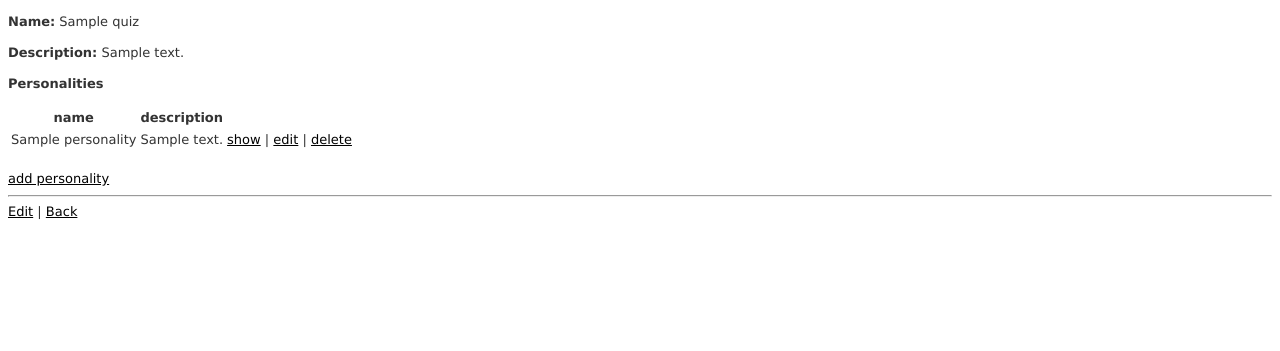
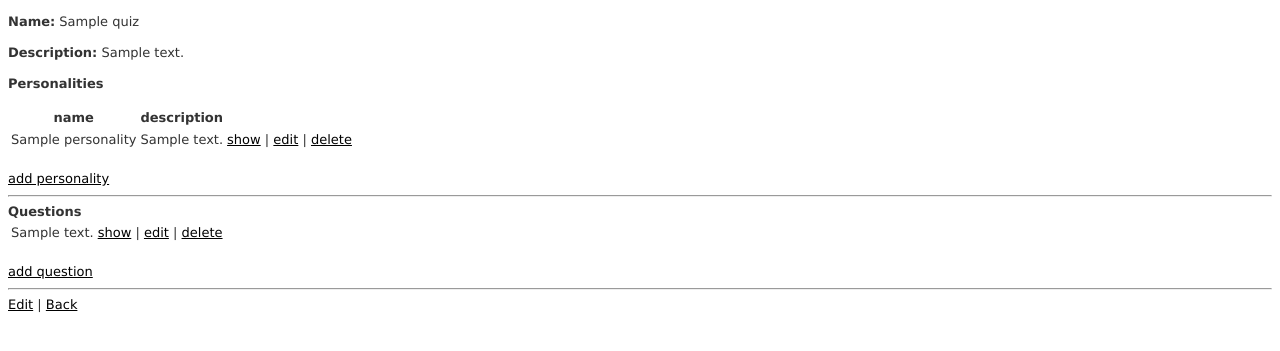
Before and after one commit to jorge8989/quiz_app, a Rails app: page /quizzes/1 in a window 1280 px wide. Shown: the top 351 px of the page. Run offline with Rails 7, Linux system fonts and the light colour scheme; tables that the repository leaves empty hold one stand-in row (values such as "Sample post"); style sheets or scripts are compiled from the project's sources; some libraries are stand-ins or nearby versions.

Commit message:
questions nested to quizzes, CRUD and forms working

```diff
--- a/app/views/questions/edit.html.erb
+++ b/app/views/questions/edit.html.erb
@@ -3,4 +3,4 @@
 <%= render 'form' %>
 
 <%= link_to 'Show', @question %> |
-<%= link_to 'Back', questions_path %>
+<%= link_to 'Back', quiz_path(@question.quiz.id) %>
--- a/app/views/questions/show.html.erb
+++ b/app/views/questions/show.html.erb
@@ -6,4 +6,4 @@
 </p>
 
 <%= link_to 'Edit', edit_question_path(@question) %> |
-<%= link_to 'Back', questions_path %>
+<%= link_to 'Back', quiz_path(@question.quiz.id) %>
--- a/app/views/quizzes/show.html.erb
+++ b/app/views/quizzes/show.html.erb
@@ -34,5 +34,27 @@
   <%= link_to 'add personality', new_quiz_personality_path(@quiz) %>
 
 <hr>
+
+<strong>Questions</strong>
+
+
+  <table>
+      <% @quiz.questions.each do |question| %>
+      <tr>
+        <td><%= question.content %></td>
+        <td>
+          <%= link_to 'show', question_path(question)%> |
+          <%= link_to 'edit', edit_question_path(question)%> |
+          <%= link_to 'delete', question, method: :delete, data: {confirm: 'are you sure?'} %>
+        </td>
+      </tr>
+      <% end %>
+  </table>
+  <br>
+
+  <%= link_to 'add question', new_quiz_question_path(@quiz) %>
+
+<hr>
+
 <%= link_to 'Edit', edit_quiz_path(@quiz) %> |
 <%= link_to 'Back', quizzes_path %>
```
Also changed, not shown: app/controllers/questions_controller.rb (+4 -10 lines).
